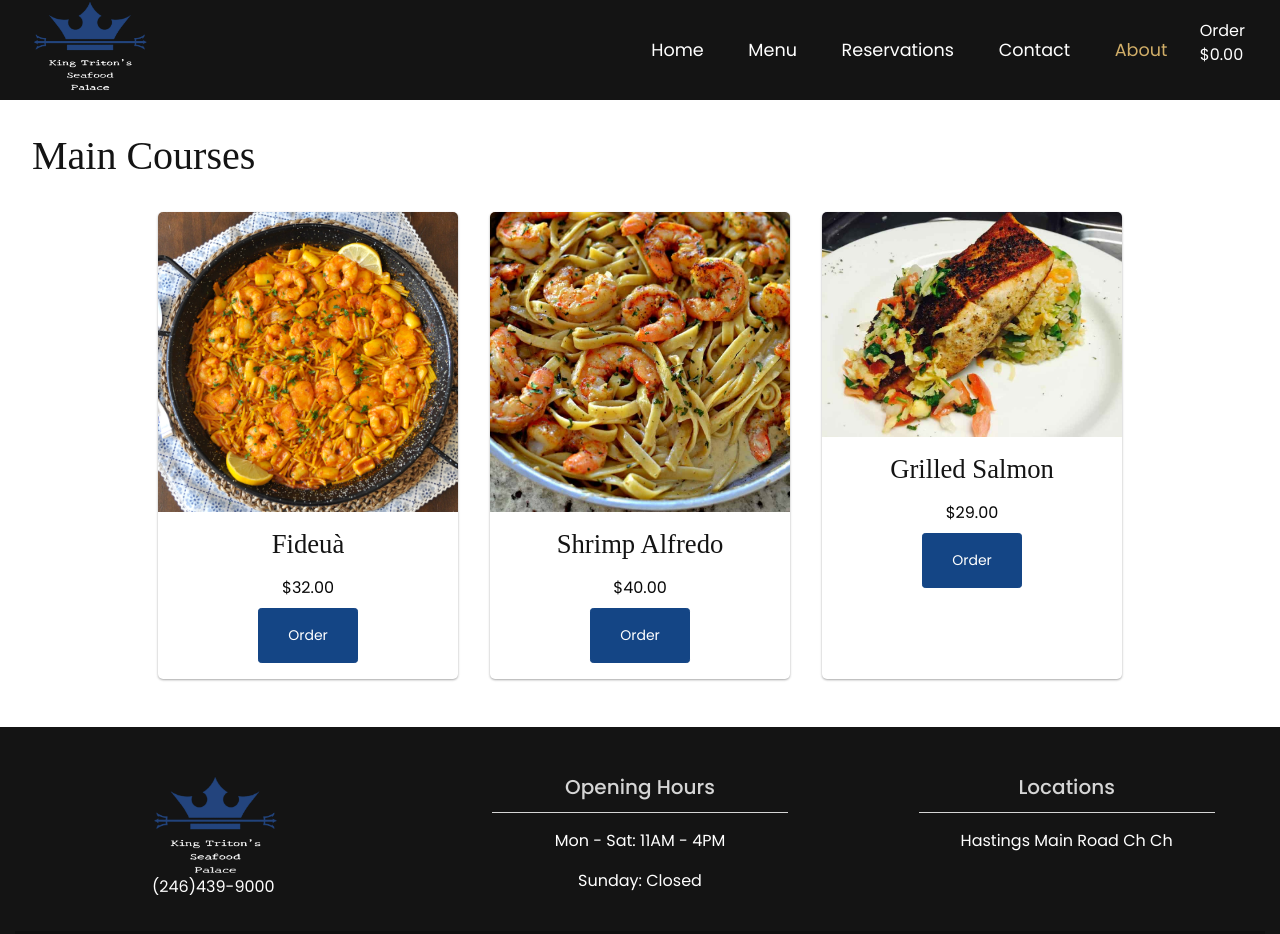
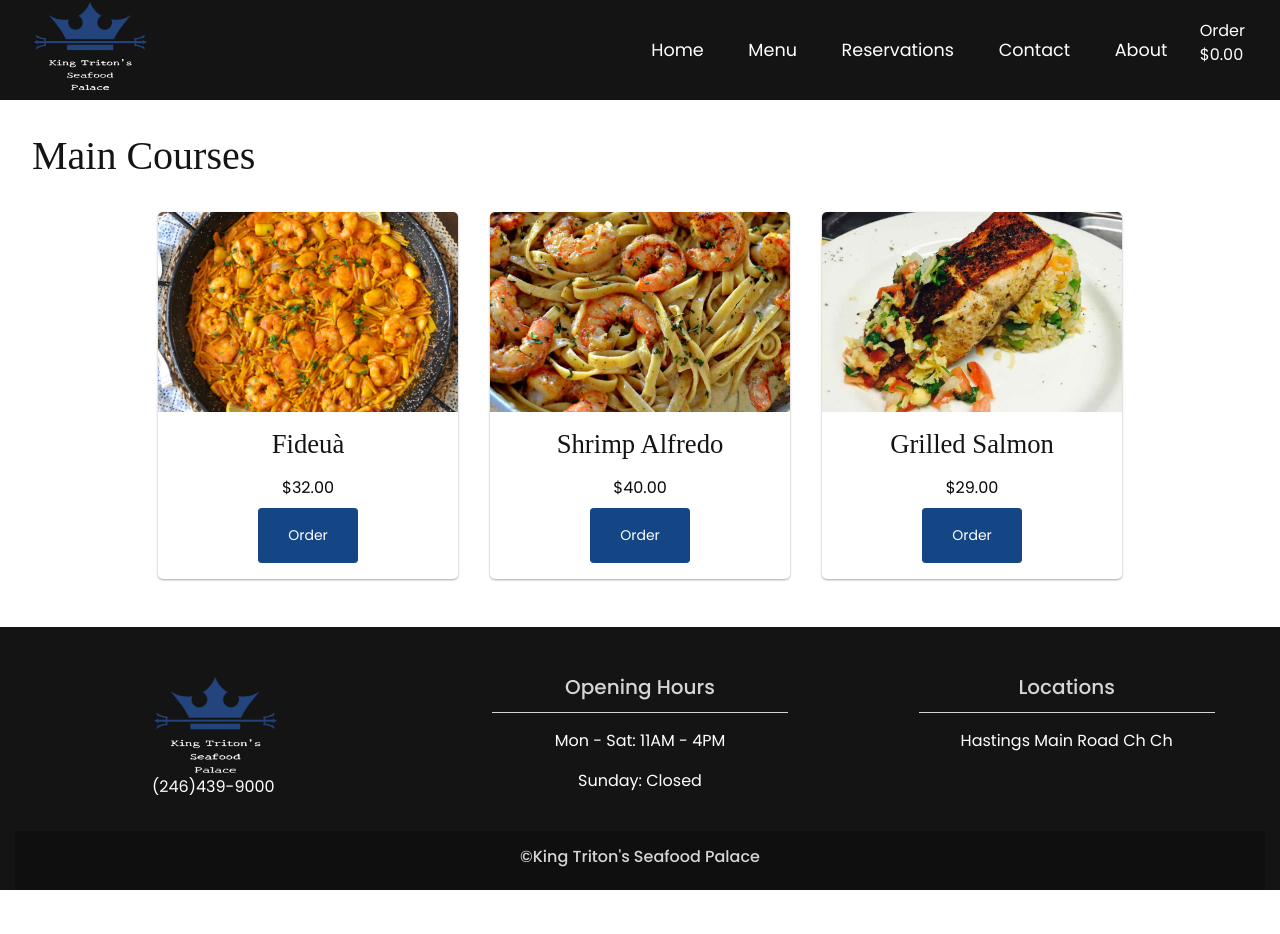
Before and after one commit to kingtritons/restaurant, a plain HTML site: page mains.html in a window 1280 px wide. Shown: the top 934 px of the page. After the commit the page ends 890 px from the top, so only its background shows below. Drawn offline with nearby package versions, Linux system fonts and the light colour scheme; a web font is replaced by a local one.

Commit message:
Fixed minor style issues

```diff
--- a/css/style.css
+++ b/css/style.css
@@ -103,6 +103,15 @@ color: #141414ff;
 
 .custom-card-special img{
   height: 100%;
+}
+
+.custom-card-home img{
+  width: 100%!important;
+  height: 200px!important;
+  object-fit: cover;
+}
+div h1{
+  font-family: 'New Tegomin';
 }
 
 .custom-card-special p{
--- a/mains.html
+++ b/mains.html
@@ -38,7 +38,7 @@
 					<a class="nav-link" href="contact.html">Contact</a>
 				</li>
 				<li class="nav-item">
-					<a class="nav-link" id="activePage" href="about.html">About</a>
+					<a class="nav-link" href="about.html">About</a>
 				</li>
 				<li class="nav-item">
 					Order<br>$0.00
@@ -53,7 +53,7 @@
 	<p> </p>
 
 	<div class="d-flex justify-content-center flex-wrap">
-		<div class="custom-card-staff card-style">
+		<div class="custom-card-home card-style">
 			<img src="./img/mains/fideua.png" alt="Barbara" style="width:100%">
 			<p class="title">
 				<h1>Fideuà</h1>
@@ -61,7 +61,7 @@
 			</p>
 
 		</div>
-		<div class="custom-card-staff card-style">
+		<div class="custom-card-home card-style">
 			<img src="./img/mains/shrimpalfredo.jpg" alt="Barbara" style="width:100%">
 			<p class="title">
 				<h1>Shrimp Alfredo</h1>
@@ -70,7 +70,7 @@
 			</p>
 
 		</div>
-		<div class="custom-card-staff card-style">
+		<div class="custom-card-home card-style">
 			<img src="./img/mains/Catch-of-the-Day.jpg" alt="Barbara" style="width:100%">
 			<p class="title">
 				<h1>Grilled Salmon</h1>
```
Also changed, not shown: appetizers.html (+4 -4 lines), cocktails.html (+4 -4 lines), desserts.html (+4 -4 lines), reservations.html (+10 -6 lines), img/res-4.jpg (added), img/res-5.jpg (added), img/res-6.jpg (added), img/res-7.jpg (added).
